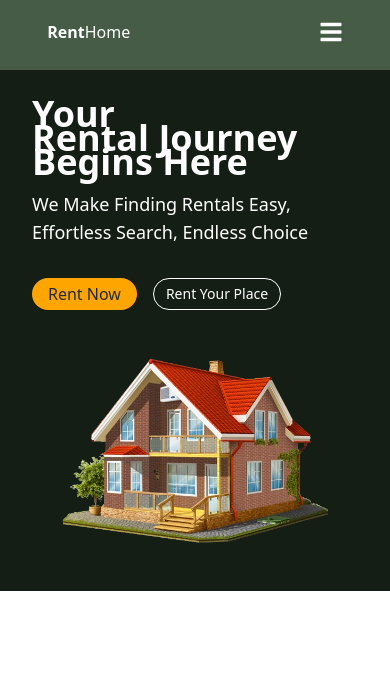
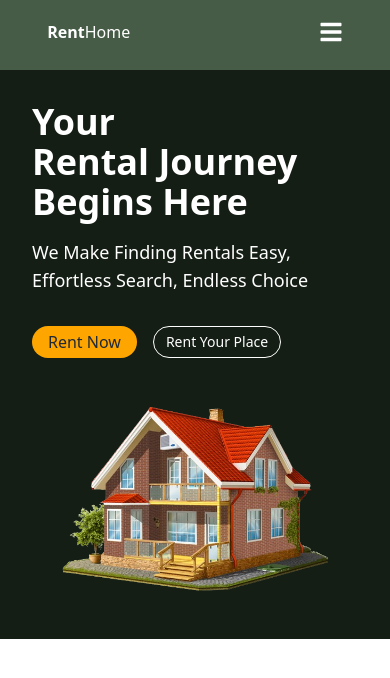
Before and after one commit to ussyalfaks/Renthome, a React (Vite) app in the folder rent/: page / in a window 390 px wide. Shown: the top 678 px of the page. Built offline with nearby package versions, Linux system fonts and the light colour scheme.

Commit message:
Amena design coded by usman

```diff
--- a/rent/src/components/Hero.jsx
+++ b/rent/src/components/Hero.jsx
@@ -6,7 +6,7 @@ function Hero() {
     <>
       <div className="flex flex-col md:flex-row items-center justify-center p-8 md:p-16 bg-[#141E15] text-white">
   <div className=" md:text-left lg:ml-40 ">
-    <h1 className="text-4xl md:text-5xl font-bold mb-4 leading-6">Your <br /> Rental Journey <br /> Begins Here</h1>
+    <h1 className="text-4xl md:text-5xl font-bold mb-4 leading-10">Your <br /> Rental Journey <br /> Begins Here</h1>
     <p className="text-lg mb-8 capitalize">We make finding rentals easy, Effortless search, Endless Choice </p>
     <div className="flex space-x-4">
       <button className=" py-1 px-4 bg-[#FEA500] btn-outline font-normal rounded-2xl ">Rent Now</button>
```
